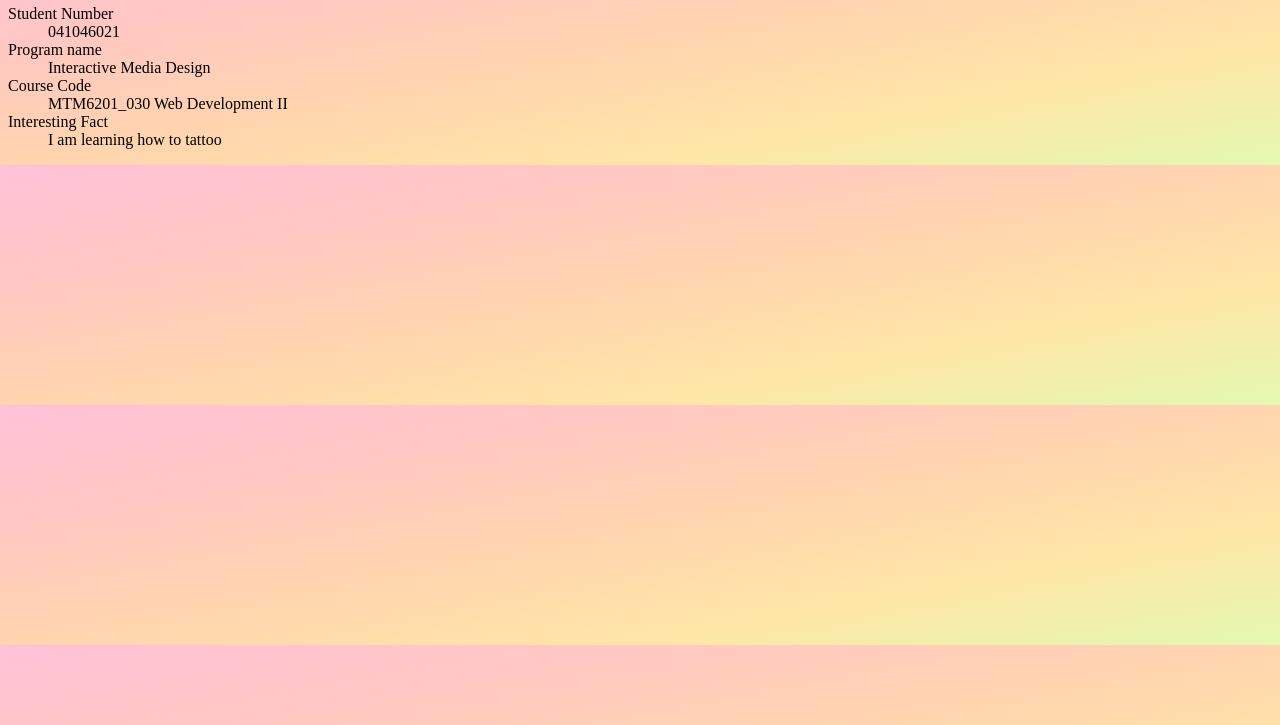
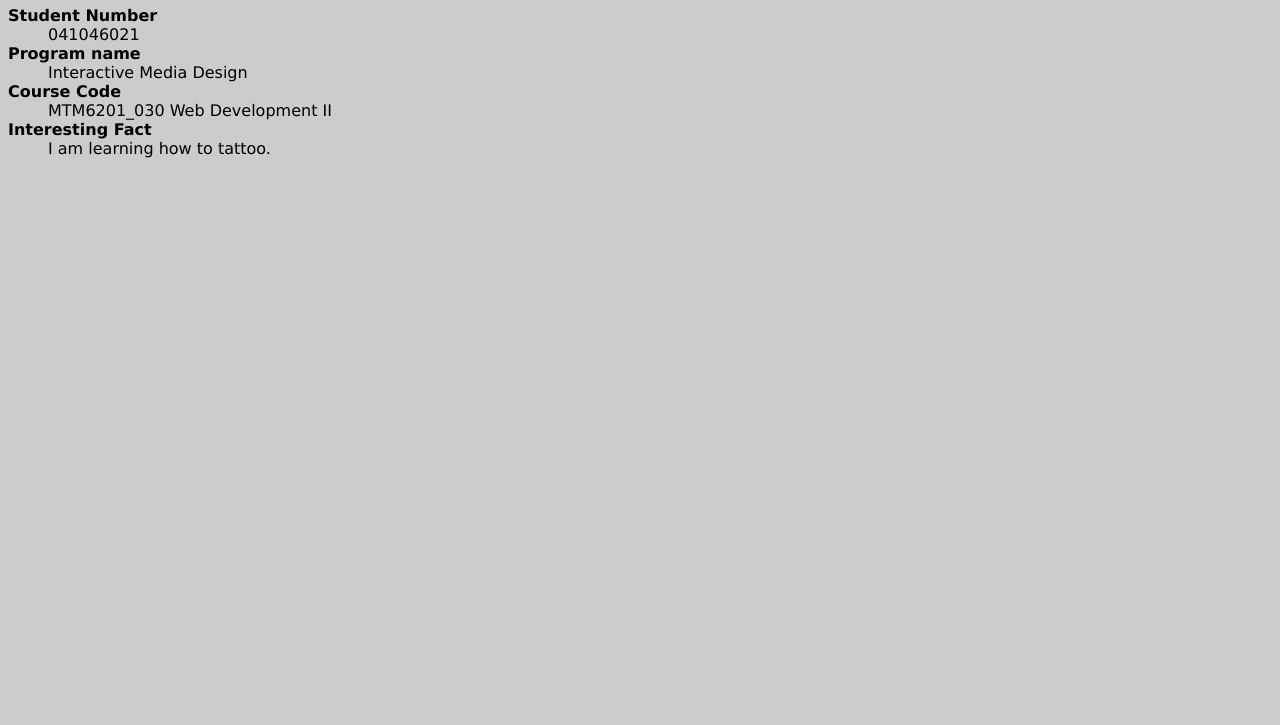
Before and after one commit to Gara0066/mtm6201-week1, a plain HTML site: page index.html in a window 1280 px wide. Shown: the part 75-800 px from the top of the page. Drawn offline with Linux system fonts and the light colour scheme; files that its build step writes are made by us from their sources.

Commit message:
adds basic css

```diff
--- a/css/styles.css
+++ b/css/styles.css
@@ -1,3 +1,9 @@
 body {
-    background-image: linear-gradient(to right bottom, #ffc1d8, #ffc7c3, #ffd4af, #ffe6a6, #e3f9b1);
+    height: 100%;
+    background-color: rgb(204, 204, 204);
+    font-family: Verdana, Geneva, Tahoma, sans-serif;
 }
+
+dt {
+    font-weight: bold;
+}
--- a/index.html
+++ b/index.html
@@ -4,7 +4,7 @@
     <meta charset="UTF-8">
     <meta http-equiv="X-UA-Compatible" content="IE=edge">
     <meta name="viewport" content="width=device-width, initial-scale=1.0">
-    <link href="styles.css" rel="stylesheet">
+    <link href="css/styles.css" rel="stylesheet">
     <title>Lucia Garavito</title>
 </head>
 <body>
@@ -20,7 +20,7 @@
         <dt>Course Code</dt>
         <dd>MTM6201_030 Web Development II</dd>
         <dt>Interesting Fact</dt>
-        <dd>I am learning how to tattoo</dd>
+        <dd>I am learning how to tattoo.</dd>
     </dl>
 </body>
 </html>
--- a/styles/styles.css
+++ /dev/null
@@ -1,3 +0,0 @@
-body {
-    background-image: linear-gradient(to right bottom, #ffc1d8, #ffc7c3, #ffd4af, #ffe6a6, #e3f9b1);
-}
```
